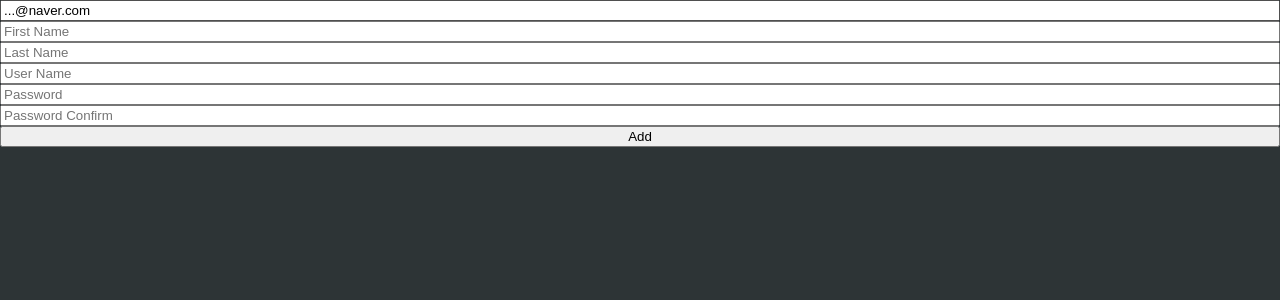
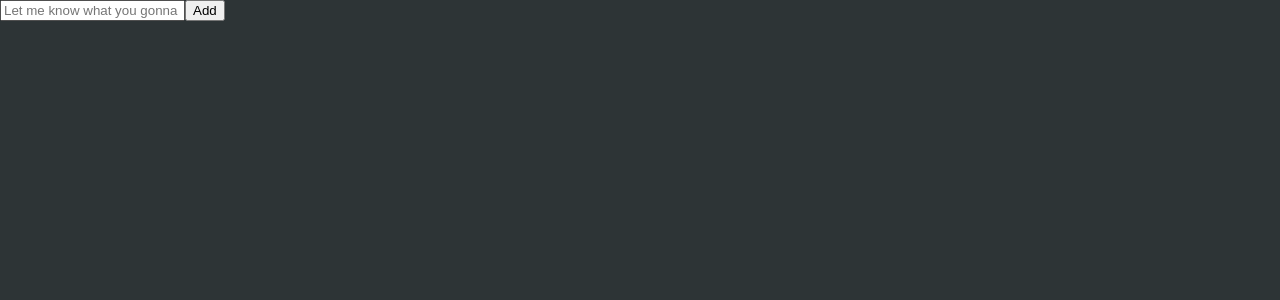
Before and after one commit to jh0152park/ReactJS_Todo, a React (Create React App) app in the folder todolist/: page / in a window 1280 px wide. Shown: the top 300 px of the page. Built offline with nearby package versions, Linux system fonts and the light colour scheme.

Commit message:
form refactoring

```diff
--- a/todolist/src/TodoList.tsx
+++ b/todolist/src/TodoList.tsx
@@ -1,159 +1,26 @@
-import { useState } from "react";
 import { useForm } from "react-hook-form";
 
-// function TodoList() {
-//     const [todo, setTodo] = useState("");
-//     const [todoError, setTodoError] = useState("");
-
-//     const onChange = (event: React.FormEvent<HTMLInputElement>) => {
-//         const {
-//             currentTarget: { value },
-//         } = event;
-//         setTodo(value);
-//     };
-
-//     const onSubmit = (event: React.FormEvent<HTMLFormElement>) => {
-//         event.preventDefault();
-
-//         if (todo.length < 10) {
-//             setTodoError("todo is have to be longer than 10");
-//         }
-//         console.log("submit");
-//     };
-
-//     return (
-//         <div>
-//             <form onSubmit={onSubmit}>
-//                 <input
-//                     onChange={onChange}
-//                     value={todo}
-//                     placeholder="Let me know what you gonna do."
-//                 ></input>
-//                 <button>Add</button>
-//                 {todoError !== "" ? todoError : null}
-//             </form>
-//         </div>
-//     );
-// }
-
-// type IFormData = {
-//     errors: {
-//         email: {
-//             message: string;
-//         };
-//     };
-//     firstName: string;
-//     lastName: string;
-//     userName: string;
-//     email: string;
-//     password: string;
-//     passwordConfirm: string;
-// };
-
 interface IForm {
-    email: string;
-    firstName: string;
-    lastName: string;
-    userName: string;
-    password: string;
-    passwordConfirm: string;
+    todo: string;
 }
 
 function TodoList() {
-    const {
-        register,
-        watch,
-        handleSubmit,
-        formState: { errors },
-        setError,
-    } = useForm<IForm>({
-        defaultValues: {
-            email: "...@naver.com",
-        },
-    });
+    const { register, handleSubmit, setValue } = useForm<IForm>();
 
-    const onValid = (data: IForm) => {
-        if (data.password !== data.passwordConfirm) {
-            setError(
-                "passwordConfirm",
-                { message: "Password are not same" },
-                { shouldFocus: true }
-            );
-        }
+    const onSubmit = (data: IForm) => {
+        console.log(data.todo);
+        setValue("todo", "");
     };
 
     return (
         <div>
-            <form
-                style={{ display: "flex", flexDirection: "column" }}
-                onSubmit={handleSubmit(onValid)}
-            >
+            <form onSubmit={handleSubmit(onSubmit)}>
                 <input
-                    {...register("email", {
-                        required: "Email is required",
-                        pattern: {
-                            value: /^[A-Za-z0-9._%+-]+@naver.com$/,
-                            message: "Only @naver.com eamil allow",
-                        },
+                    {...register("todo", {
+                        required: "Please, let me know what you gonna do!",
                     })}
-                    placeholder="Email"
+                    placeholder="Let me know what you gonna do."
                 ></input>
-                <span>{errors?.email?.message as string}</span>
-
-                <input
-                    {...register("firstName", {
-                        required: "First Name is required",
-                        validate: (value: string) =>
-                            !value.includes("nico") ? "No nico allow" : true,
-                    })}
-                    placeholder="First Name"
-                ></input>
-                <span>{errors?.firstName?.message as string}</span>
-
-                <input
-                    {...register("lastName", {
-                        required: "Last Name is required",
-                    })}
-                    placeholder="Last Name"
-                ></input>
-                <span>{errors?.lastName?.message as string}</span>
-
-                <input
-                    {...register("userName", {
-                        required: "User Name is required",
-                        minLength: {
-                            value: 10,
-                            message: "User Name must be at least 10 characters",
-                        },
-                    })}
-                    placeholder="User Name"
-                ></input>
-                <span>{errors?.userName?.message as string}</span>
-
-                <input
-                    {...register("password", {
-                        required: "Password is required",
-                        minLength: {
-                            value: 10,
-                            message: "Password must be at least 10 characters",
-                        },
-                    })}
-                    placeholder="Password"
-                ></input>
-                <span>{errors?.password?.message as string}</span>
-
-                <input
-                    {...register("passwordConfirm", {
-                        required: "Password is required",
-                        minLength: {
-                            value: 10,
-                            message: "Password must be at least 10 characters",
-                        },
-                    })}
-                    placeholder="Password Confirm"
-                ></input>
-                <span>{errors?.passwordConfirm?.message as string}</span>
-
                 <button>Add</button>
             </form>
         </div>
```
